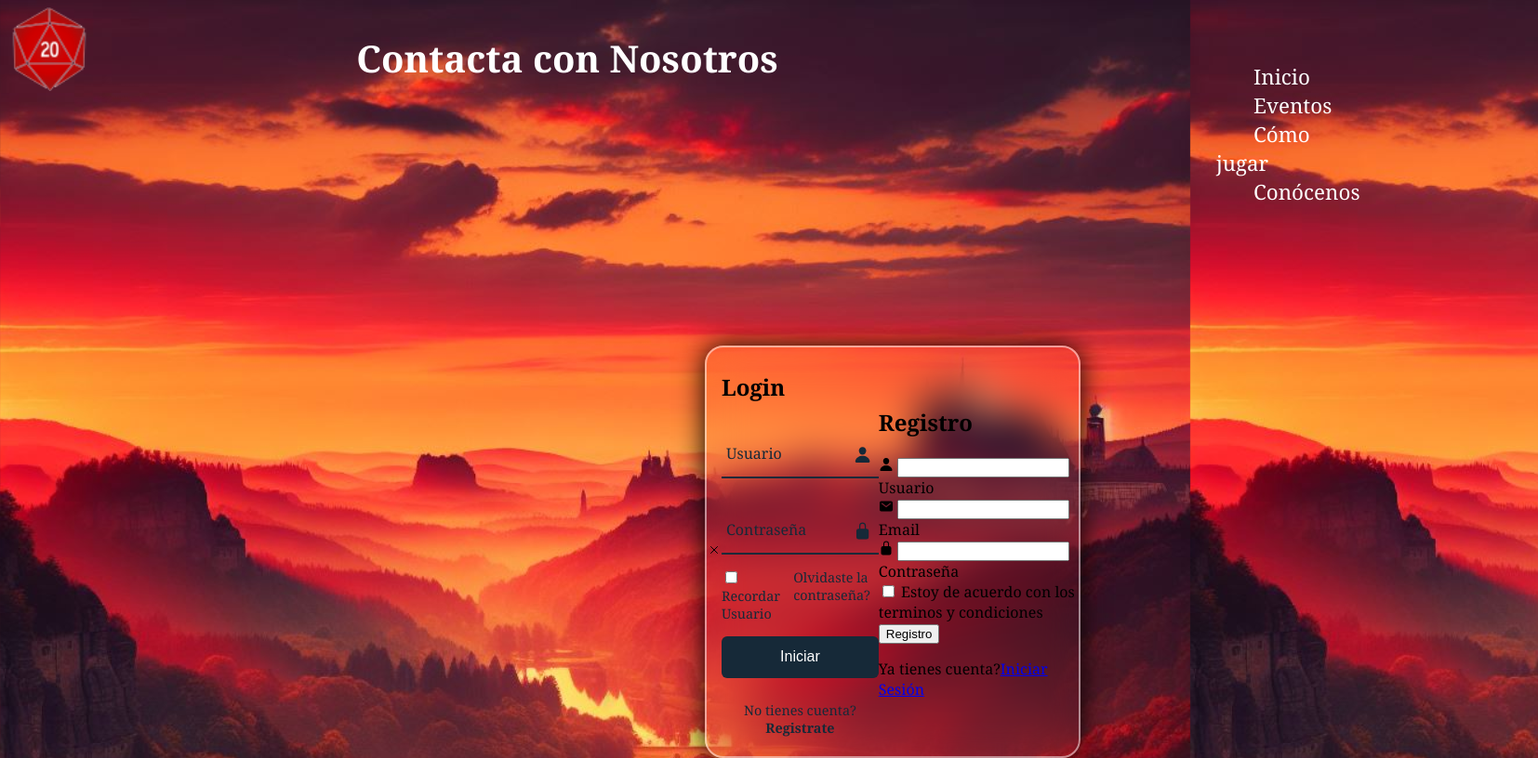
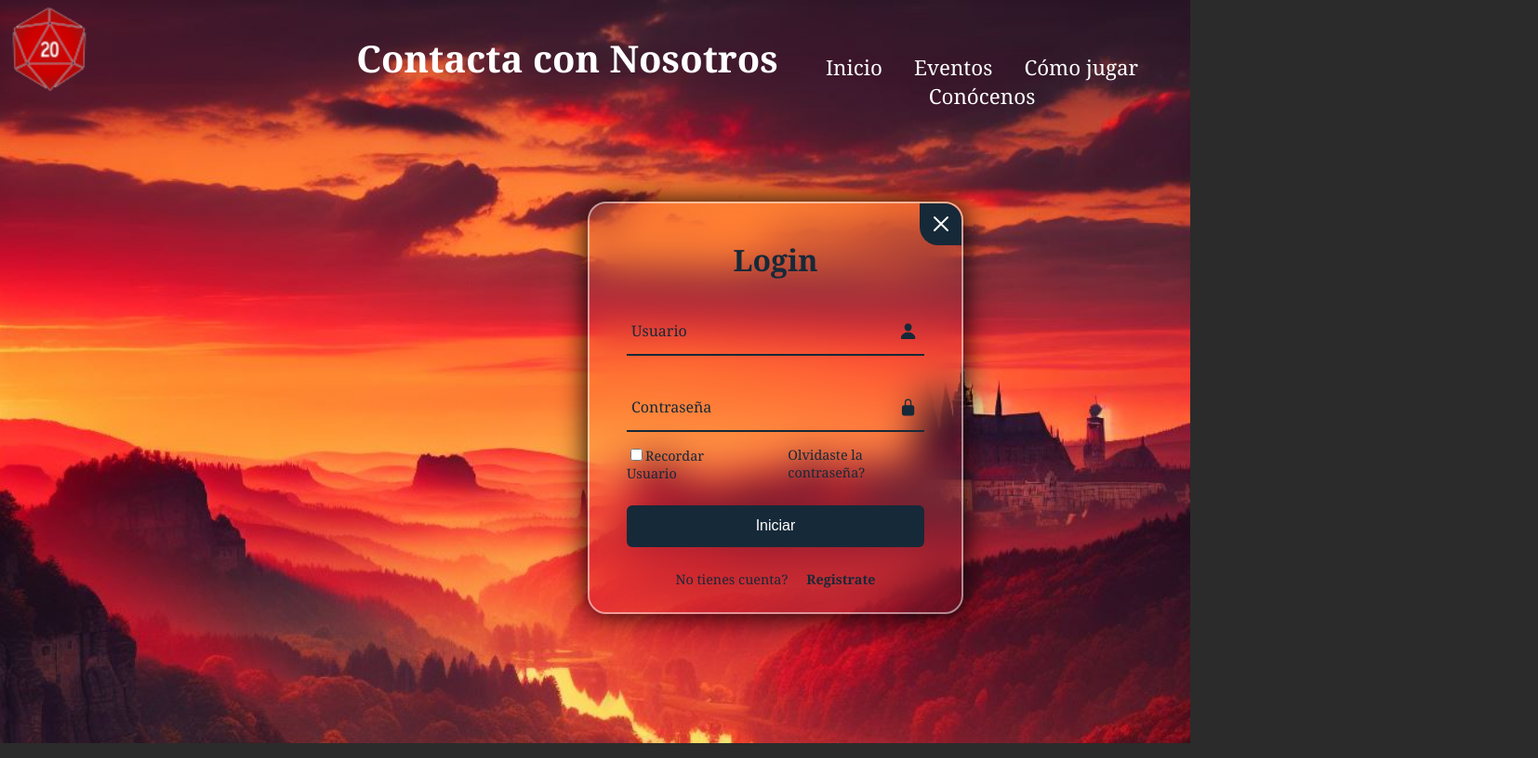
Before and after one commit to KidaGarcia/WebAsociacionKCJ, a plain HTML site: page contacto.html in a window 1280 px wide. Shown: the whole page at 93% size, 1654 px wide, since content can reach past the window. Drawn offline with nearby package versions, Linux system fonts and the light colour scheme.

Commit message:
Le he añadido mas estilos a los dos formularios de registro y de logueo

```diff
--- a/css/contacto.css
+++ b/css/contacto.css
@@ -1,22 +1,20 @@
 body{
     background-color: rgb(43, 43, 43);
-    min-height: 100vh;
     display: flex;
     flex-direction: column;
-    background-image: url(/media/_445ed15b-72bd-49c5-9eae-88c9d673339a.jpeg);
+    background-image:url(/media/_445ed15b-72bd-49c5-9eae-88c9d673339a.jpeg);
     background-size: cover;
+    background-repeat: no-repeat;
 
     font-family:Georgia, 'Times New Roman', Times, serif;
 }
 header{
-    /**background-color: rgb(107, 19, 19);**/
-    /**z-index: 5;**/
+    z-index: 5;
     position: relative;
     top: 0;
-    /**width: 100vw;**/
     height: max-content;
     margin-bottom: auto;
-    /**min-height: 5vw;**/
+    min-height: 5vw;
 
 }
 /**.RRSS{
@@ -37,28 +35,23 @@ nav{
     text-align: center;
     cursor: pointer;
     font-weight: 500;
-    margin-left: 1300px;
-    bottom: 50px;
+
+}
+
+.boxNav{
+    margin-left: 65vw;
+    max-width: 100%;
+    bottom: 60px;
 
 }
 nav a{
-    /**background-color:rgb(107, 19, 19);
-    color: white;
 
-    text-decoration: none;
-
-    border-style: solid;
-    border-color: rgb(68, 0,0);
-    border-width: 2px;
-
-    padding: 10px 3vw;
-    **/
     color: white;
     text-decoration: none;
     font-weight: 500;
-    margin-left: 40px;
     font-size: 1.4em;
     position: relative;
+    margin: 15px;
 }
 
 nav a::after{
@@ -91,37 +84,11 @@ nav a:hover::after{
 main{
     margin: auto;
     position: relative;
-    top: 3vw;
+    margin-top: 3vw;
     width: 70vw;
     height: 90vh;
     max-height: fit-content;
     flex: 1;
-
-
-    display: grid;
-    grid-template-columns: repeat(3,1fr);
-    grid-gap: 1vw;
-    grid-auto-rows: minmax(100px,auto);
-    margin-left: 750px;
-}
-.secciones{
-    color: white;
-    margin: 1vw;
-    padding: 4vh 0 10vh 0;
-    text-shadow: 0 0 10px black;
-    box-shadow: 0 0 3px black;
-}
-#Sec1{
-    grid-column: 1;
-    grid-row: 1;
-    text-align: center;
-
-    background-image: url("../media/DNDBackground.jpeg");
-    background-size: cover;
-
-
-
-
 }
 
 
@@ -137,16 +104,65 @@ main .boxForm{
     display: flex;
     justify-content: center;
     align-items: center;
+    margin-left: 440px;
+    overflow: hidden;
+    transition: height .2s ease;
 }
 
-.formularioLogueo{
+    .boxForm.active {
+        height: 520px;
+    }
+
+    .boxForm .formularioLogeo{
+
+        transition: transform .18s ease;
+        transform: translateX(0);
+
+    }
+
+
+    .boxForm.active .formularioLogeo {
+        transition: none;
+        transform: translateX(-400px);
+    }
+
+    .boxForm.active .formRegistro {
+        position: absolute;
+        transition: none;
+        transform: translateX(400px);
+    }
+
+
+    .boxForm .formRegistro{
+        position: absolute;
+        transform: translateX(400px);
+    }
+
+    .boxForm .iconoCierre{
+        position: absolute;
+        top: 0;
+        right: 0;
+        width: 45px;
+        height: 45px;
+        background: #162938;
+        font-size: 2em;
+        color:white;
+        display: flex;
+        justify-content: center;
+        align-items: center;
+        border-bottom-left-radius: 20px;
+        cursor: pointer;
+        z-index: 1;
+    }
+
+.formularioLogeo{
     width: 100%;
     padding: 40px;
 }
 
-.formularioLogueo h2{
+.formularioLogeo h2{
     font-size: 2em;
-    color: #972e1b;
+    color:#162938;
     text-align: center;
 }
 
@@ -203,7 +219,7 @@ main .boxForm{
     font-size: .9em;
     color: #162938;
     font-weight: 500;
-    margin: -15px 0 15px;
+    margin: -15px 0px 15px;
     display: flex;
     justify-content: space-between;
 }
@@ -212,9 +228,18 @@ main .boxForm{
     accent-color: #162938;
     margin-right: 3px;
 }
+
+
+.boxLogRecordar label {
+    accent-color: #162938;
+    padding-bottom: 10px;
+}
+
+
 .boxLogRecordar a{
     color: #162938;
     text-decoration: none;
+    padding-left: 50px;
 }
 
 .boxLogRecordar a:hover{
@@ -246,6 +271,7 @@ main .boxForm{
     color: #162938;
     text-decoration: none;
     font-weight: 600;
+    padding-left: 20px;
 }
 
 .boxLogRegistro a:hover{
@@ -253,36 +279,163 @@ main .boxForm{
 }
 
 
+/**Segunda parte del formulario**/
 
-#Sec2{
-    grid-column: 2;
-    grid-row: 1;
+
+
+
+
+
+
+.formRegistro{
+    width: 100%;
+    padding: 40px;
+}
+
+.formRegistro h2{
+    font-size: 2em;
+    color:#162938;
     text-align: center;
+}
 
-    background-image: url("../media/VampireBackground.jpg");
-    background-size: cover;
+.formRegUser, .boxEmail, .boxRegContra{
+    position: relative;
+    width: 100%;
+    height: 50px;
+    border-bottom: 2px solid #162938;
+    margin: 30px 0;
 }
-#Sec3{
-    grid-column: 3;
-    grid-row: 1;
-    text-align: center;
 
-    background-image: url("../media/LLamadaBackground.jpg");
-    background-size: cover;
+.formRegUser label, .boxRegContra label, .boxEmail label{
+    position: absolute;
+    top: 50%;
+    left: 5px;
+    transform: translateY(-50%);
+    font-size: 1em;
+    color: #162938;
+    font-weight: 500;
+    pointer-events: none;
+    transition: .5s;
 }
-#Sec4{
-    grid-column: 1/4;
-    grid-row: 2;
-    text-align: center;
 
-    background-image: url("../media/HomeBrewBackground.jpeg");
-    background-size: cover;
+.formRegUser input:focus~label, .formRegUser input:valid~label{
+    top: -5px;
 }
-article{
-    padding: 0px 20px;
-    text-shadow: 0 0 2 black;
+
+.boxRegContra input:focus~label, .boxRegContra input:valid~label{
+    top: -5px;
+}
+
+
+.boxEmail input:focus~label, .boxEmail input:valid~label{
+    top: -5px;
+}
+
+.formRegUser input, .boxRegContra input, .boxEmail input {
+    width:100% ;
+    height: 100%;
+    background: transparent;
+    border: none;
+    outline: none;
+    font-size: 1em;
+    color: #162938;
+    font-weight: 600;
+    padding: 0 35px 0 5px;
 
 }
+
+.formRegUser .icon, .boxRegContra .icon, .boxEmail .icon{
+    position: absolute;
+    right: 8px;
+    font-size: 1.2em;
+    color: #162938;
+    line-height: 57px;
+}
+
+.boxRegCookys{
+    font-size: .9em;
+    color: #162938;
+    font-weight: 500;
+    margin: -15px 0px 15px;
+    display: flex;
+    justify-content: space-between;
+}
+
+.boxRegCookys label input{
+    accent-color: #162938;
+    margin-right: 3px;
+}
+
+
+.boxRegCookys label {
+    accent-color: #162938;
+    padding-bottom: 10px;
+}
+
+
+
+
+.boxRegCookys a:hover{
+    text-decoration: underline;
+}
+
+.boxLogin button{
+    width: 100%;
+    height: 45px;
+    background: #162938;
+    border: none;
+    outline: none;
+    border-radius: 6px;
+    cursor: pointer;
+    font-size: 1em;
+    color: white;
+    font-weight: 500;
+}
+
+.boxLogin {
+    font-size: .9em;
+    color: #162938;
+    text-align: center;
+    font-weight: 500;
+    margin: 25px 0 10px;
+}
+
+.boxRegistro a {
+    color: #162938;
+    text-decoration: none;
+    font-weight: 600;
+    padding-left: 20px;
+}
+
+.boxRegistro a:hover{
+    text-decoration: underline;
+}
+
+
+
+
+
+
+
+
+
+
+
+
+
+
+
+
+
+
+
+
+
+
+
+
+
+
 
 footer{
     background-color: rgb(107, 19, 19);
@@ -294,6 +447,8 @@ footer{
     height:10vw;
 
     margin-top:10vh;
+
+
 
 }
 .FooterText{
```
